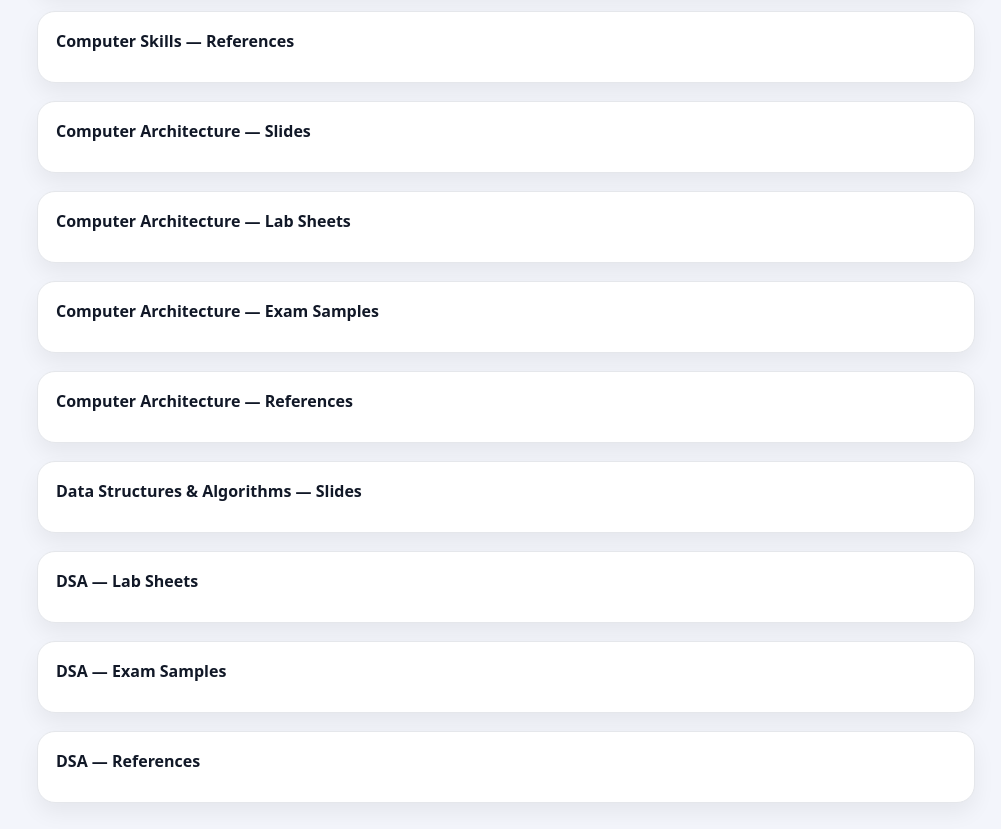
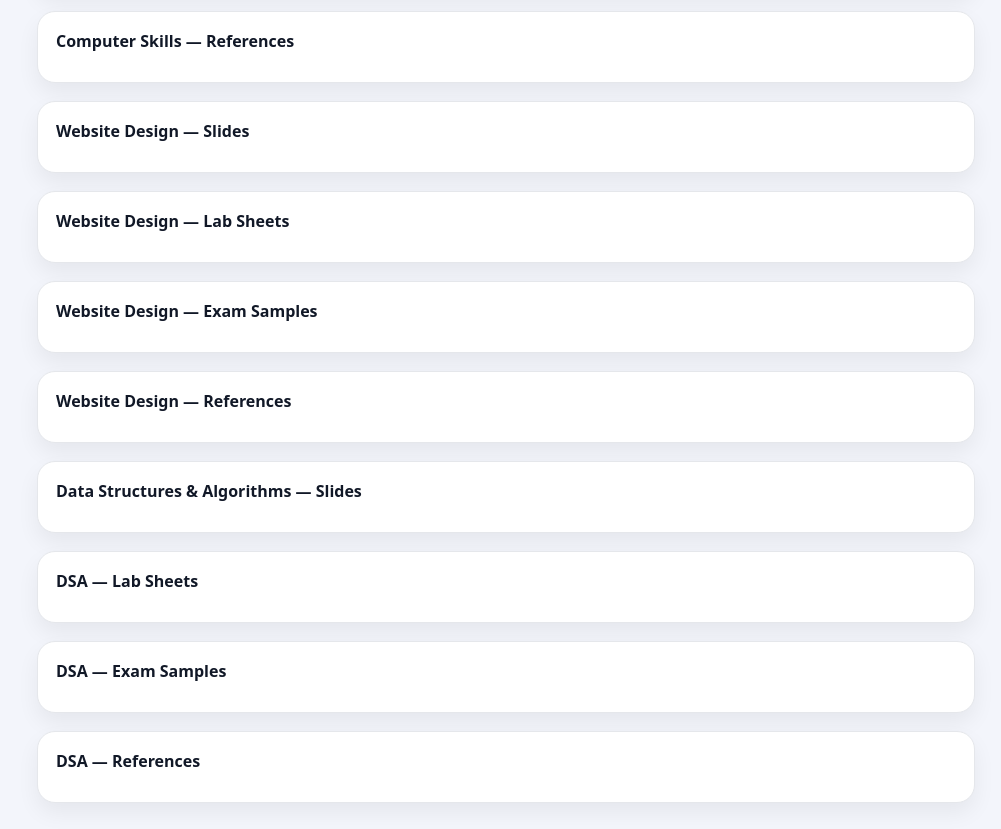
Before and after one commit to rafidsarhan/Rafid-Kocher, a plain HTML site: page index.html in a window 1280 px wide. Shown: the part 3040-3869 px from the top of the page, without its empty margins (279-1280 px from the left). Drawn offline with Linux system fonts and the light colour scheme.

Commit message:
Update index.html

```diff
--- a/index.html
+++ b/index.html
@@ -602,10 +602,10 @@
       <section class="section card" id="skills-exams"><div class="section-head"><h3>Computer Skills — Exam Samples</h3></div></section>
       <section class="section card" id="skills-refs"><div class="section-head"><h3>Computer Skills — References</h3></div></section>
 
-      <section class="section card" id="arch-slides"><div class="section-head"><h3>Computer Architecture — Slides</h3></div></section>
-      <section class="section card" id="arch-labs"><div class="section-head"><h3>Computer Architecture — Lab Sheets</h3></div></section>
-      <section class="section card" id="arch-exams"><div class="section-head"><h3>Computer Architecture — Exam Samples</h3></div></section>
-      <section class="section card" id="arch-refs"><div class="section-head"><h3>Computer Architecture — References</h3></div></section>
+      <section class="section card" id="arch-slides"><div class="section-head"><h3>Website Design — Slides</h3></div></section>
+      <section class="section card" id="arch-labs"><div class="section-head"><h3>Website Design — Lab Sheets</h3></div></section>
+      <section class="section card" id="arch-exams"><div class="section-head"><h3>Website Design — Exam Samples</h3></div></section>
+      <section class="section card" id="arch-refs"><div class="section-head"><h3>Website Design — References</h3></div></section>
 
       <section class="section card" id="dsa-slides"><div class="section-head"><h3>Data Structures & Algorithms — Slides</h3></div></section>
       <section class="section card" id="dsa-labs"><div class="section-head"><h3>DSA — Lab Sheets</h3></div></section>
```
